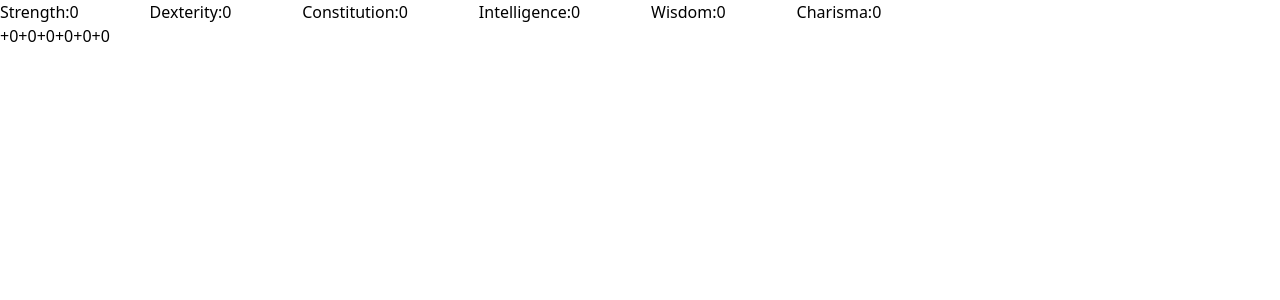
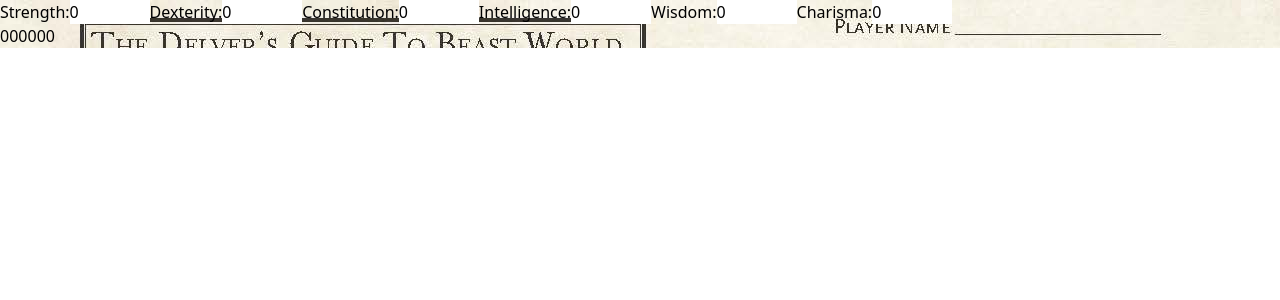
Before and after one commit to nodebotanist/beastworld-character-sheet, a Next.js app: page / in a window 1280 px wide. Shown: the top 300 px of the page. Built offline with nearby package versions, Linux system fonts and the light colour scheme.

Commit message:
Added background image

```diff
--- /dev/null
+++ b/components/character-sheet.tsx
@@ -0,0 +1,14 @@
+import React, { Component } from 'react'
+import StatsBlock from './stats-block'
+
+export default class CharacterSheet extends Component {
+    constructor (props) {
+        super(props)
+    }
+
+    render() {
+        return <div className="character-sheet-background">
+            <StatsBlock />
+        </div>
+    }
+}
--- a/components/stats-block.tsx
+++ b/components/stats-block.tsx
@@ -1,6 +1,6 @@
 import {Component, ReactPropTypes} from "react"
 
-export class StatsBlock extends Component {
+export default class StatsBlock extends Component {
     constructor(props: ReactPropTypes) {
         super(props)
         this.state = {
@@ -9,12 +9,18 @@ export class StatsBlock extends Component {
             con: props.con || 0,
             int: props.int || 0,
             wis: props.wis || 0,
-            cha: props.cha || 0
+            cha: props.cha || 0,
+            str_mod: props.str_mod || 0,
+            dex_mod: props.dex_mod || 0,
+            con_mod: props.con_mod || 0,
+            int_mod: props.int_mod || 0,
+            wis_mod: props.wis_mod || 0,
+            cha_mod: props.cha_mod || 0,
         }
     }
 
     render() {
-        const { str, dex, con, int, wis, cha } = this.state
+        const { str, dex, con, int, wis, cha, str_mod, dex_mod, con_mod, int_mod, wis_mod, cha_mod } = this.state
         return <>
             <form id="stats">
                 <label htmlFor="str">Strength:</label>
@@ -31,20 +37,25 @@ export class StatsBlock extends Component {
                 <input type="number" id="stats-cha" name="cha" value={cha} min="0" max="50" onChange={this.onStatsChange} />
             </form>
             <div id="modifiers">
-                <span id="modifiers-str">+0</span>
-                <span id="modifiers-dex">+0</span>
-                <span id="modifiers-con">+0</span>
-                <span id="modifiers-int">+0</span>
-                <span id="modifiers-wis">+0</span>
-                <span id="modifiers-cha">+0</span>
+                <span id="modifiers-str">{str_mod}</span>
+                <span id="modifiers-dex">{dex_mod}</span>
+                <span id="modifiers-con">{con_mod}</span>
+                <span id="modifiers-int">{int_mod}</span>
+                <span id="modifiers-wis">{wis_mod}</span>
+                <span id="modifiers-cha">{cha_mod}</span>
             </div>
         </>
     }
 
-    onStatsChange(event) {
+    onStatsChange = (event) => {
         let statToChange = event.target.id.split('-')[1]
-        let modifier = (event.target.value - 10) / 2
-
+        let modifier = Math.floor((event.target.value - 10) / 2).toString()
+        let modifierKey = statToChange + "_mod"
+        modifier = parseInt(modifier, 10) >= 0 ? `+${modifier}`: modifier.toString()
+        this.setState({
+            [statToChange]: event.target.value,
+            [modifierKey]: modifier
+        })
 
     }
 }
--- a/pages/index.tsx
+++ b/pages/index.tsx
@@ -1,4 +1,4 @@
-import {StatsBlock} from '../components/stats-block'
+import CharacterSheet from '../components/character-sheet'
 import { Inter } from 'next/font/google'
 
 const inter = Inter({ subsets: ['latin'] })
@@ -6,7 +6,7 @@ const inter = Inter({ subsets: ['latin'] })
 export default function Home() {
   return (
     <main>
-      <StatsBlock />
+      <CharacterSheet />
     </main>
   )
 }
--- a/styles/globals.css
+++ b/styles/globals.css
@@ -1,3 +1,7 @@
 @tailwind base;
 @tailwind components;
 @tailwind utilities;
+
+.character-sheet-background {
+    background-image: url('/images/char-sheet.jpg')
+}
```
Also changed, not shown: public/images/char-sheet.jpg (added).
